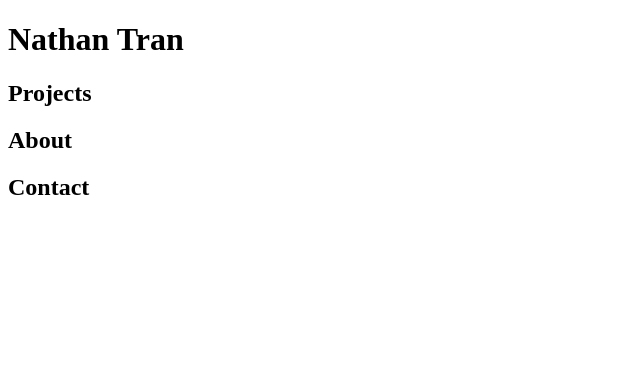
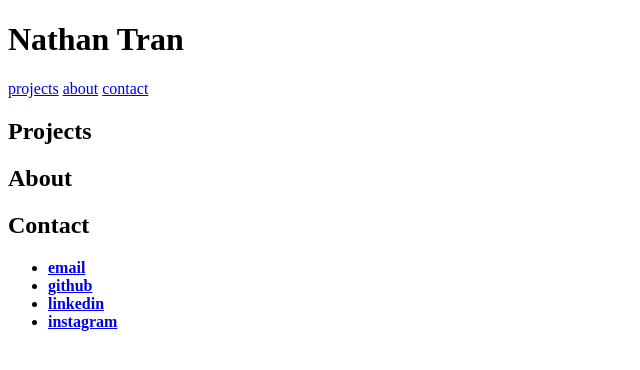
Before and after one commit to n810tran/my-portfolio, a plain HTML site: page index.html in a window 1280 px wide. Shown: the whole page, without its empty margins (0-640 px from the left). Drawn offline with Linux system fonts and the light colour scheme.

Commit message:
added body content to html, added framework to css

```diff
--- a/assets/css/style.css
+++ b/assets/css/style.css
@@ -0,0 +1,6 @@
+:root{
+
+
+
+
+}
--- a/index.html
+++ b/index.html
@@ -14,23 +14,39 @@
     <header>
         <h1>Nathan Tran</h1>
         <nav>
-            <a href=""></a>
-            <a href=""></a>
-            <a href=""></a>
+            <a href="#projects">projects</a>
+            <a href="#about">about</a>
+            <a href="#contact">contact</a>
         </nav>
     </header>
 
     <main>
         <section>
-            <h2>Projects</h2>
+            <h2>Projects <div id="projects"></div> </h2>
         </section>
 
         <section>
-            <h2>About</h2>
+            <h2>About <div id="about"></div></h2>
         </section>
 
         <section>
-            <h2>Contact</h2>
+            <h2>Contact <div id="contact"></div></h2>
+            <ul>
+                <li>
+                    <a href="mailto:nathaniel.k.tran@gmail.com"><strong>email</strong></a>
+                </li>
+
+                <li>
+                    <a href="https://github.com/n810tran" target="_blank"><strong>github</strong></a>
+                </li>
+
+                <li>
+                    <a href="https://www.linkedin.com/in/nathaniel-tran-ab6651170/" target="_blank"><strong>linkedin</strong></a>
+                </li>
+
+                <li>
+                    <a href="https://instagram.com/jengle2984/" target="_blank"><strong>instagram</strong></a>
+                </li>
         </section>
     </main>
 </body>
```
